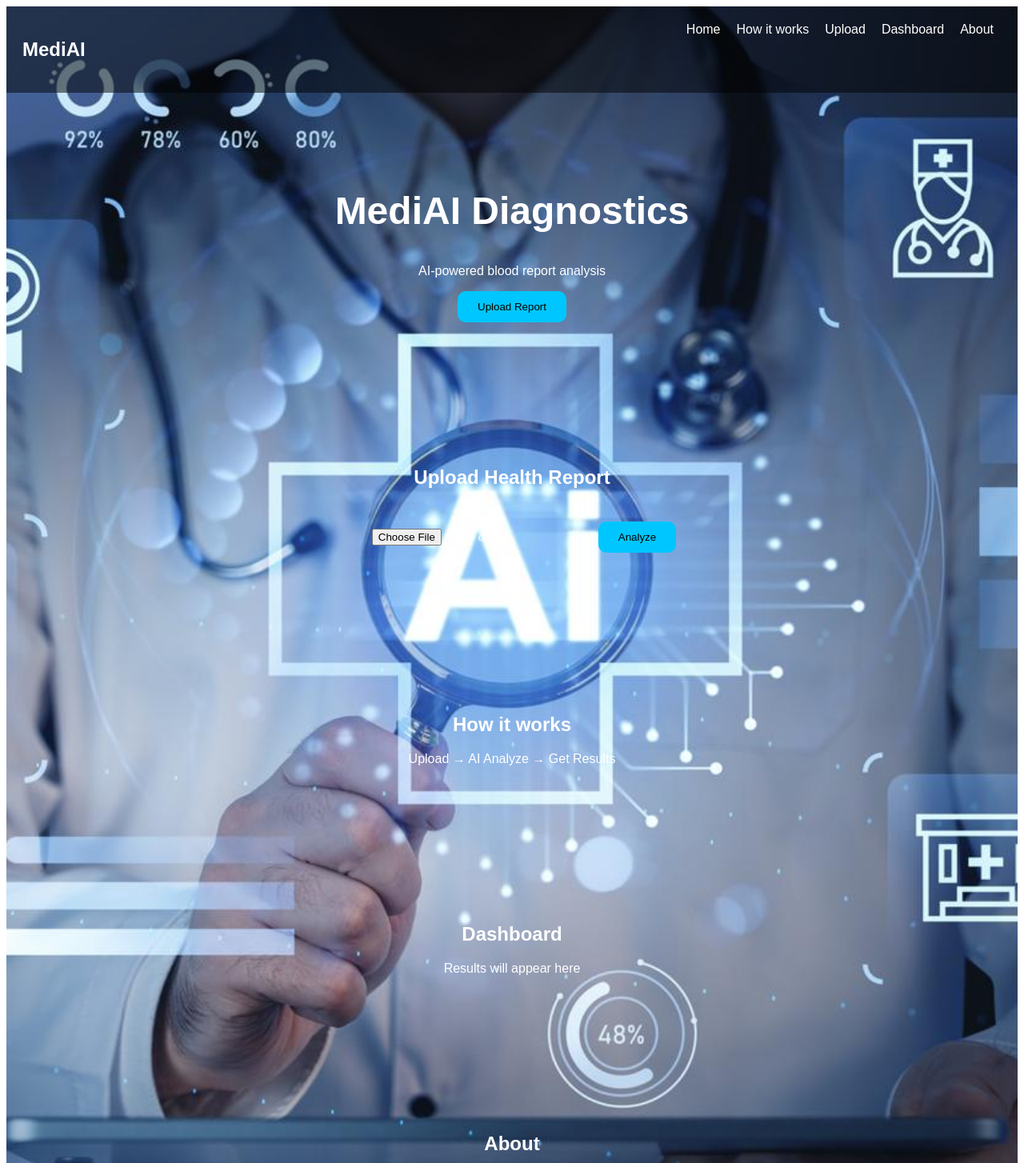
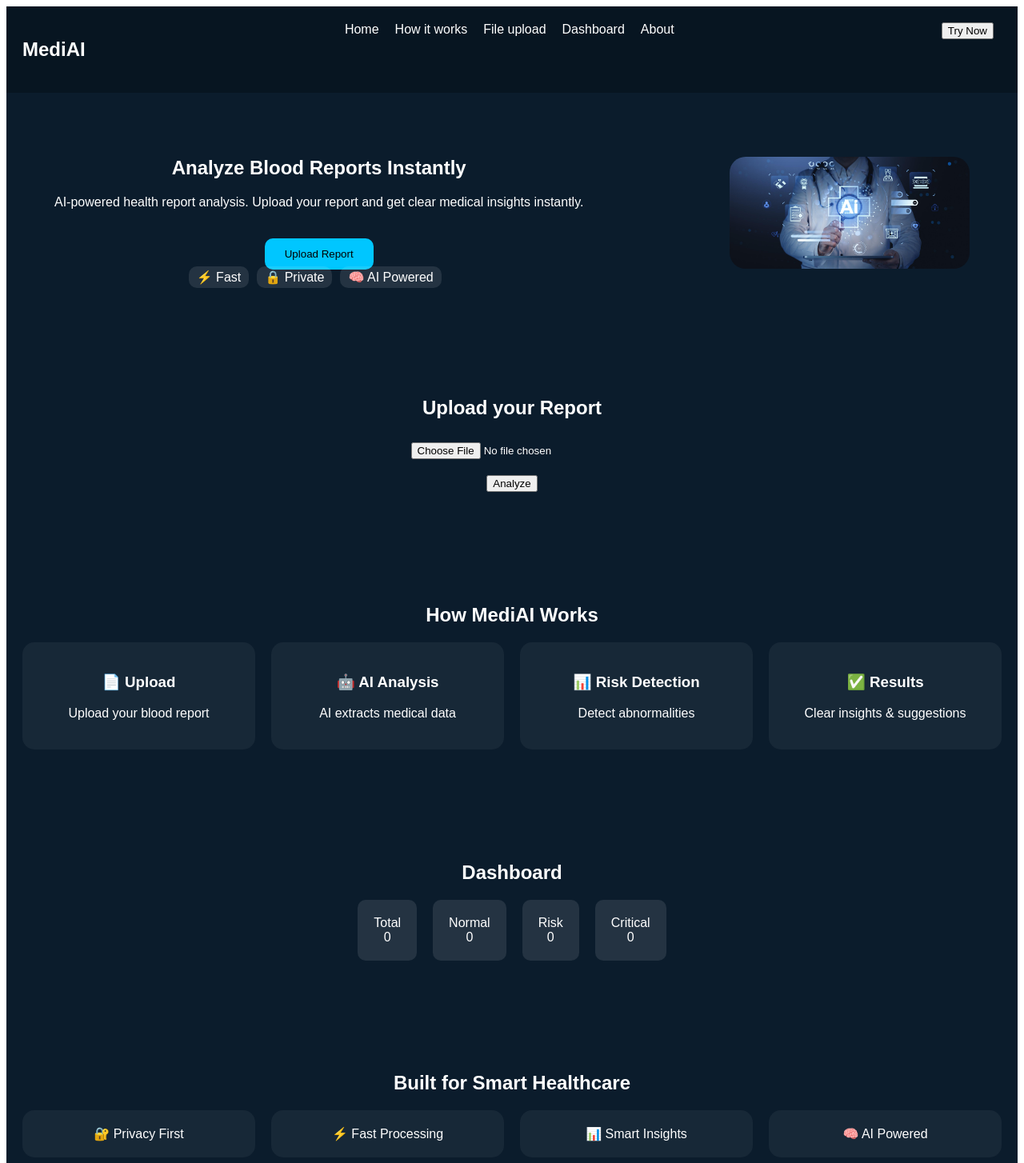
Before and after one commit to Rahul2127git/MediAI-Diagnostics, a Next.js app in the folder mediai-diagnostics/frontend/: page / in a window 1280 px wide. Shown: the top 1454 px of the page at 80% size. Built offline with nearby package versions, Linux system fonts and the light colour scheme.

Commit message:
Update index.js

```diff
--- a/mediai-diagnostics/frontend/pages/index.js
+++ b/mediai-diagnostics/frontend/pages/index.js
@@ -26,33 +26,47 @@ export default function Home() {
   };
 
   return (
-    <div className="container">
+    <div className="main">
 
       {/* NAVBAR */}
-      <nav>
+      <nav className="nav">
         <h2>MediAI</h2>
         <div>
           <a href="#home">Home</a>
           <a href="#how">How it works</a>
-          <a href="#upload">Upload</a>
+          <a href="#upload">File upload</a>
           <a href="#dashboard">Dashboard</a>
           <a href="#about">About</a>
         </div>
+        <a href="#upload"><button>Try Now</button></a>
       </nav>
 
       {/* HERO */}
       <section id="home" className="hero">
-        <h1>MediAI Diagnostics</h1>
-        <p>AI-powered blood report analysis</p>
+        <div>
+          <h1>Analyze Blood Reports Instantly</h1>
+          <p>
+            AI-powered health report analysis. Upload your report and get
+            clear medical insights instantly.
+          </p>
 
-        <a href="#upload">
-          <button>Upload Report</button>
-        </a>
+          <a href="#upload">
+            <button className="primary">Upload Report</button>
+          </a>
+
+          <div className="tags">
+            <span>⚡ Fast</span>
+            <span>🔒 Private</span>
+            <span>🧠 AI Powered</span>
+          </div>
+        </div>
+
+        <img src="/bg.jpg" />
       </section>
 
-      {/* UPLOAD SECTION (MAIN FIX) */}
+      {/* UPLOAD SECTION */}
       <section id="upload" className="upload">
-        <h2>Upload Health Report</h2>
+        <h2>Upload your Report</h2>
 
         <input
           type="file"
@@ -64,65 +78,150 @@ export default function Home() {
       </section>
 
       {/* HOW IT WORKS */}
-      <section id="how">
-        <h2>How it works</h2>
-        <p>Upload → AI Analyze → Get Results</p>
+      <section id="how" className="how">
+        <h2>How MediAI Works</h2>
+
+        <div className="grid">
+          <div className="card">
+            <h3>📄 Upload</h3>
+            <p>Upload your blood report</p>
+          </div>
+
+          <div className="card">
+            <h3>🤖 AI Analysis</h3>
+            <p>AI extracts medical data</p>
+          </div>
+
+          <div className="card">
+            <h3>📊 Risk Detection</h3>
+            <p>Detect abnormalities</p>
+          </div>
+
+          <div className="card">
+            <h3>✅ Results</h3>
+            <p>Clear insights & suggestions</p>
+          </div>
+        </div>
       </section>
 
       {/* DASHBOARD */}
-      <section id="dashboard">
+      <section id="dashboard" className="dashboard">
         <h2>Dashboard</h2>
-        <p>Results will appear here</p>
+
+        <div className="stats">
+          <div>Total<br/><span>0</span></div>
+          <div>Normal<br/><span>0</span></div>
+          <div>Risk<br/><span>0</span></div>
+          <div>Critical<br/><span>0</span></div>
+        </div>
       </section>
 
-      {/* ABOUT */}
-      <section id="about">
-        <h2>About</h2>
-        <p>AI medical assistant</p>
+      {/* FEATURES */}
+      <section id="about" className="features">
+        <h2>Built for Smart Healthcare</h2>
+
+        <div className="grid">
+          <div className="card">🔐 Privacy First</div>
+          <div className="card">⚡ Fast Processing</div>
+          <div className="card">📊 Smart Insights</div>
+          <div className="card">🧠 AI Powered</div>
+        </div>
+      </section>
+
+      {/* LOGIN */}
+      <section className="login">
+        <h2>Welcome Back</h2>
+        <input placeholder="Username" />
+        <input placeholder="Password" type="password" />
+        <button>Login</button>
       </section>
 
       {/* STYLES */}
       <style jsx>{`
-        .container {
-          background: url("/bg.jpg") no-repeat center/cover;
+        .main {
+          background: #0b1c2c;
           color: white;
-          min-height: 100vh;
           font-family: Arial;
         }
 
-        nav {
+        .nav {
           display: flex;
           justify-content: space-between;
           padding: 20px;
-          background: rgba(0,0,0,0.5);
+          background: #071521;
         }
 
-        nav a {
+        .nav a {
           margin: 0 10px;
           color: white;
           text-decoration: none;
         }
 
-        section {
-          padding: 80px 20px;
-          text-align: center;
+        .hero {
+          display: flex;
+          justify-content: space-between;
+          align-items: center;
+          padding: 60px;
         }
 
-        .hero h1 {
-          font-size: 3rem;
+        .hero img {
+          width: 300px;
+          border-radius: 20px;
         }
 
-        input {
-          margin: 20px;
-          padding: 10px;
-        }
-
-        button {
+        .primary {
+          margin-top: 20px;
           padding: 12px 25px;
           background: #00c6ff;
           border: none;
           border-radius: 10px;
-          color: black;
+        }
+
+        .tags span {
+          margin-right: 10px;
+          background: rgba(255,255,255,0.1);
+          padding: 5px 10px;
+          border-radius: 10px;
+        }
+
+        section {
+          padding: 60px 20px;
+          text-align: center;
+        }
+
+        .grid {
+          display: grid;
+          grid-template-columns: repeat(auto-fit, minmax(200px,1fr));
+          gap: 20px;
+        }
+
+        .card {
+          background: rgba(255,255,255,0.05);
+          padding: 20px;
+          border-radius: 15px;
+        }
+
+        .stats {
+          display: flex;
+          justify-content: center;
+          gap: 20px;
+        }
+
+        .stats div {
+          background: rgba(255,255,255,0.1);
+          padding: 20px;
+          border-radius: 10px;
+        }
+
+        input {
+          display: block;
+          margin: 10px auto;
+          padding: 10px;
+          border-radius: 8px;
+          border: none;
+        }
+
+        button {
           cursor: pointer;
         }
       `}</style>
```
